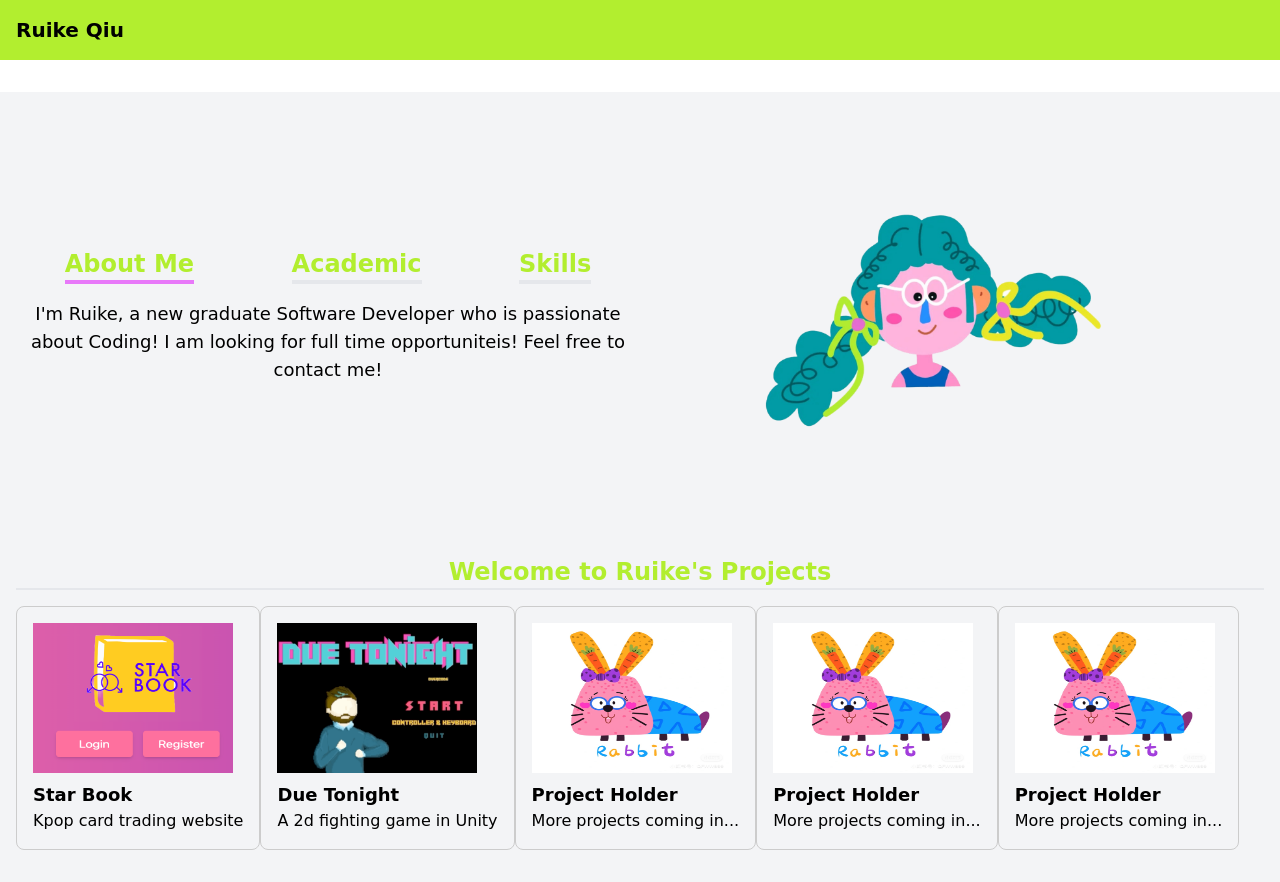
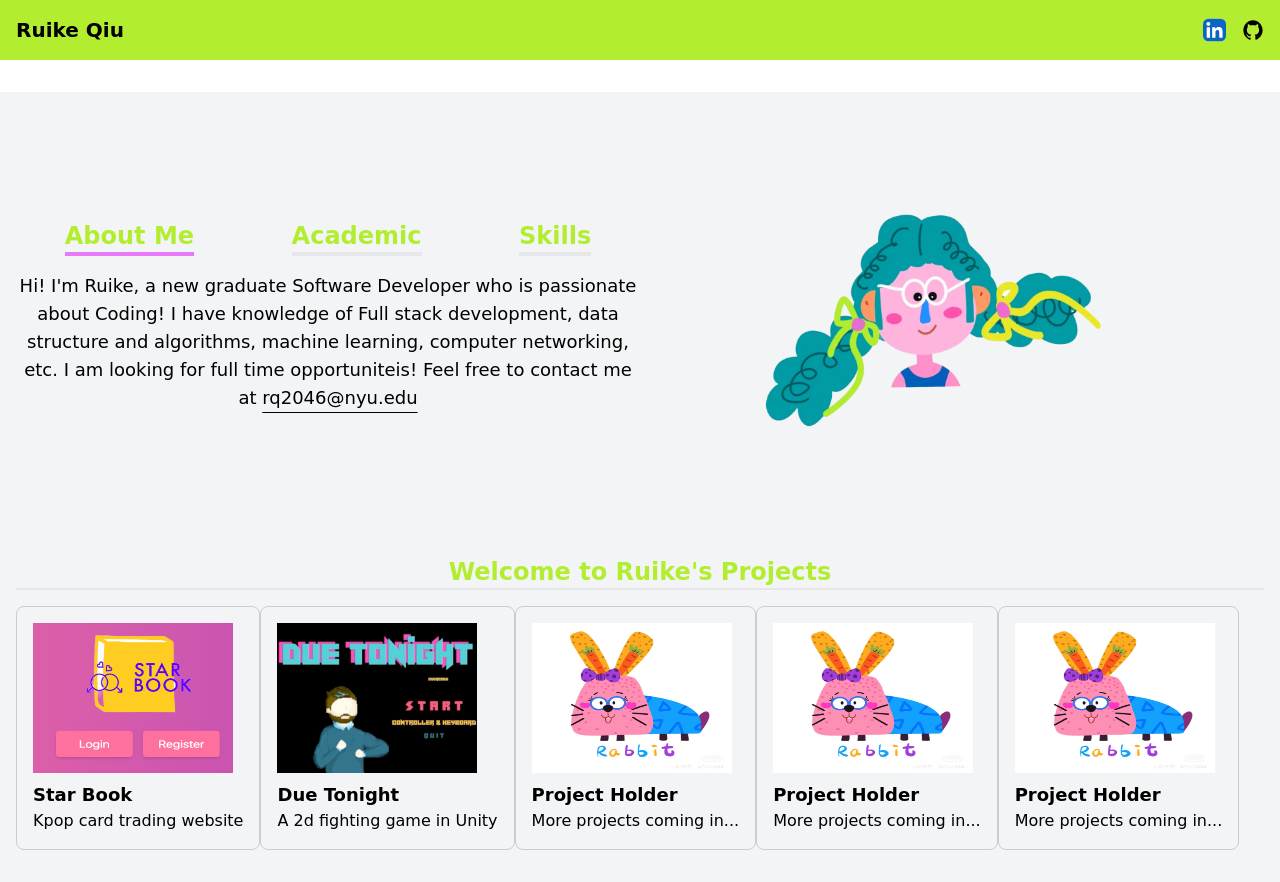
Before and after one commit to StrawberryCalpico/strawberrycalpico.github.io, a React (Vite) app: page / in a window 1280 px wide. Built offline with nearby package versions, Linux system fonts and the light colour scheme.

Commit message:
add linkedin, github link

```diff
--- a/src/component/Home.tsx
+++ b/src/component/Home.tsx
@@ -8,30 +8,35 @@ const Home: React.FC = () => {
 			title: "Star Book",
 			thumbnail: "/starbook.png",
 			description: "Kpop card trading website",
+			url: "https://github.com/StrawberryCalpico/starbooktrading",
 		},
 		{
 			id: 2,
 			title: "Due Tonight",
 			thumbnail: "/DueTonight.png",
 			description: "A 2d fighting game in Unity",
+			url: "https://m2neko.itch.io/duetonight",
 		},
 		{
 			id: 3,
 			title: "Project Holder",
 			thumbnail: "/P1.jpeg",
 			description: "More projects coming in...",
+			url: "/project/3",
 		},
 		{
 			id: 4,
 			title: "Project Holder",
 			thumbnail: "/P1.jpeg",
 			description: "More projects coming in...",
+			url: "/project/4",
 		},
 		{
 			id: 5,
 			title: "Project Holder",
 			thumbnail: "/P1.jpeg",
 			description: "More projects coming in...",
+			url: "/project/5",
 		},
 	];
 	return (
@@ -44,7 +49,7 @@ const Home: React.FC = () => {
 				<div style={{ display: "flex", flexWrap: "wrap" }}>
 					{projects.map((project) => (
 						<a
-							href={`/projects/${project.id}`}
+							href={`${project.url}`}
 							key={project.id}
 							className="bg-gray-100 z-10 hover:z-50 rounded-[8px] p-[1rem] mb-[1rem] cursor-pointer border-solid border-[0.7px] border-[#ccc] hover:scale-[1.2] transform transition-transform duration-[500]"
 						>
--- a/src/component/Introduction.tsx
+++ b/src/component/Introduction.tsx
@@ -30,7 +30,7 @@ const Introduction: React.FC = () => {
 					<h2
 						onClick={handleAbout}
 						className={
-							"text-custom-green text-2xl font-semibold mb-4 mx-auto text-center border-b-4 cursor-pointer " +
+							"text-custom-green text-2xl font-semibold mb-4 mx-auto text-center border-b-4 cursor-pointer hover:scale-[1.2] transform transition-transform duration-[500] " +
 							(aboutActive ? "border-fuchsia-400" : "")
 						}
 					>
@@ -39,7 +39,7 @@ const Introduction: React.FC = () => {
 					<h2
 						onClick={handleAcademic}
 						className={
-							"text-custom-green text-2xl font-semibold mb-4 mx-auto text-center border-b-4 cursor-pointer " +
+							"text-custom-green text-2xl font-semibold mb-4 mx-auto text-center border-b-4 cursor-pointer hover:scale-[1.2] transform transition-transform duration-[500] " +
 							(academicActive ? "border-fuchsia-400" : "")
 						}
 					>
@@ -48,7 +48,7 @@ const Introduction: React.FC = () => {
 					<h2
 						onClick={handleSkill}
 						className={
-							"text-custom-green text-2xl font-semibold mb-4 mx-auto text-center border-b-4 cursor-pointer " +
+							"text-custom-green text-2xl font-semibold mb-4 mx-auto text-center border-b-4 cursor-pointer hover:scale-[1.2] transform transition-transform duration-[500] " +
 							(skillActive ? "border-fuchsia-400" : "")
 						}
 					>
@@ -58,9 +58,18 @@ const Introduction: React.FC = () => {
 				{aboutActive ? (
 					<>
 						<p className="text-lg text-center">
-							I'm Ruike, a new graduate Software Developer who is
-							passionate about Coding! I am looking for full time
-							opportuniteis! Feel free to contact me!
+							Hi! I'm Ruike, a new graduate Software Developer who
+							is passionate about Coding! I have knowledge of Full
+							stack development, data structure and algorithms,
+							machine learning, computer networking, etc. I am
+							looking for full time opportuniteis! Feel free to
+							contact me at{" "}
+							<a
+								className="underline decoration-solid underline-offset-8 cursor-pointer"
+								href="mailto:rq2046@nyu.edu"
+							>
+								rq2046@nyu.edu
+							</a>
 						</p>
 					</>
 				) : (
@@ -76,6 +85,8 @@ const Introduction: React.FC = () => {
 							Bachelor's degree in Computer Science and Economics
 							from UC Davis
 						</p>
+						<br />
+						<br />
 					</>
 				) : (
 					<></>
@@ -89,6 +100,8 @@ const Introduction: React.FC = () => {
 						<p className="text-lg text-center">
 							Framework: React, Express, MongoDB, NodeJS, JWT
 						</p>
+						<br />
+						<br />
 					</>
 				) : (
 					<> </>
--- a/src/component/NavBar.tsx
+++ b/src/component/NavBar.tsx
@@ -3,11 +3,29 @@ import { Link } from "react-router-dom";
 
 const Navbar: React.FC = () => {
 	return (
-		<nav className="p-4 bg-custom-green">
+		<nav className="p-4 bg-custom-green flex">
 			<div className="container mx-auto flex justify-between items-center">
 				<Link to="/" className="text-black text-xl font-semibold">
 					Ruike Qiu
 				</Link>
+			</div>
+			<div className="flex items-center space-x-4">
+				<a
+					href="https://www.linkedin.com/in/ruike-qiu-b7564a24b/"
+					className="cursor-pointer"
+				>
+					<img src={"linkedin.svg"} alt="Icon 1" className="h-6" />
+				</a>
+				<a
+					href="https://github.com/StrawberryCalpico"
+					className="cursor-pointer"
+				>
+					<img
+						src={"logo-github.svg"}
+						alt="Icon 2"
+						className="h-6 cursor-pointer"
+					/>
+				</a>
 			</div>
 		</nav>
 	);
```
Also changed, not shown: public/linkedin.svg (added), public/logo-github.svg (added).
